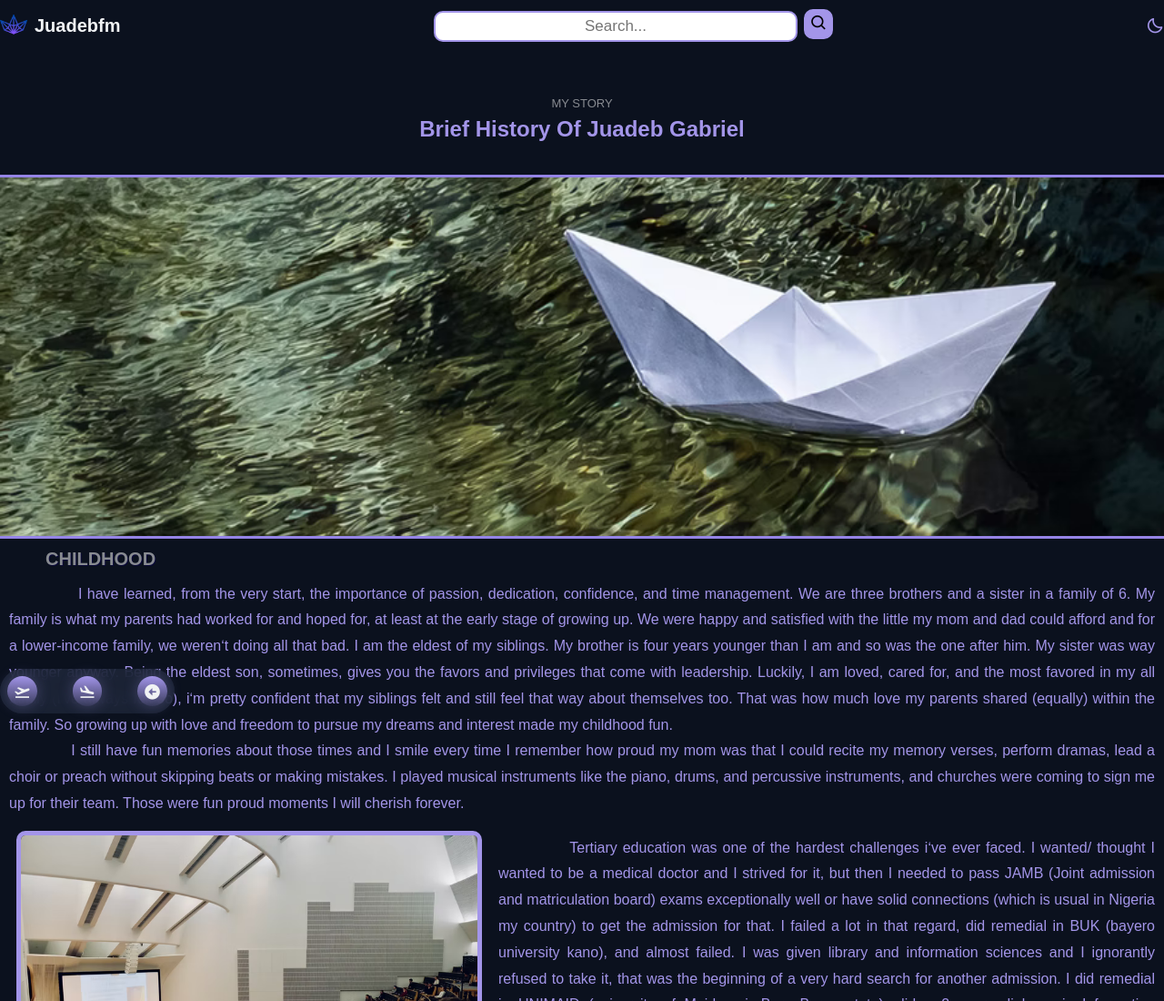
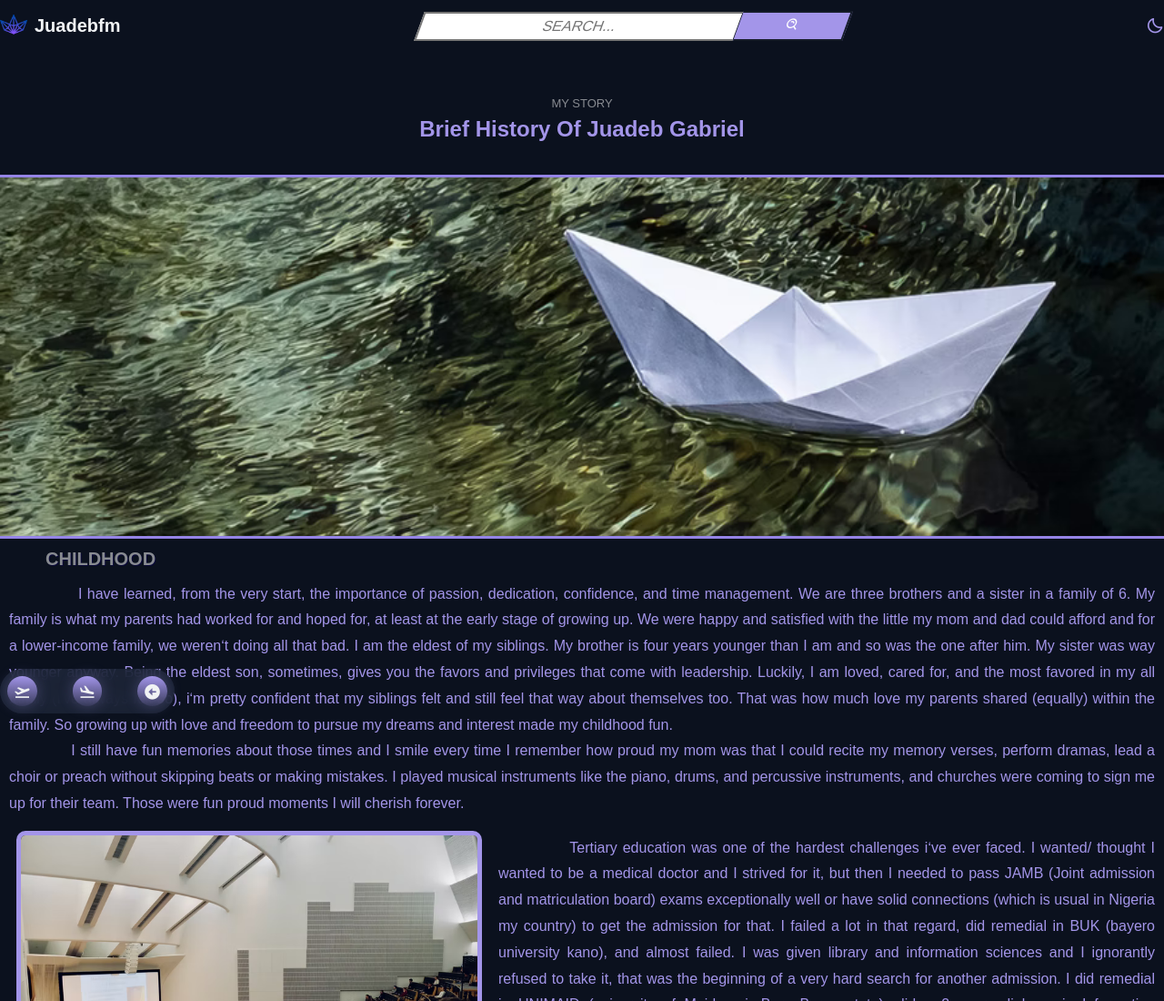
Before and after one commit to Juadebfm/JUAD-BASIC, a plain HTML site: page 230622/About.html in a window 1280 px wide. Shown: the top 1100 px of the page at 91% size. Drawn offline with nearby package versions, Linux system fonts and the light colour scheme.

Commit message:
Search box for about page

```diff
--- a/230622/About.html
+++ b/230622/About.html
@@ -27,12 +27,12 @@
            <h1 class="nav-logo-tag">Juadebfm</h1>
         </a>
         <!-- SEARCH BOX -->
-        <div class="navbar" id="myTopnav">
-            <div class="search-box" id="search-responsive">
-                <form action="search.php" method="get">
+        <div class="navbar">
+            <div class="search-box">
+                <!-- <form> -->
                     <input type="text" name="search" maxlength="60" placeholder="Search..." required>
-                    <button type="submit"><i class='bx bx-search' ></i></button>
-                </form>
+                    <button type="submit"><i class='bx bx-search-alt'></i></button>
+                <!-- </form> -->
             </div>
         </div>
 
--- a/230622/CSS/About.css
+++ b/230622/CSS/About.css
@@ -250,29 +250,69 @@ purple: hsl(174, 63%, 62%) */
 
 /* SEARCH BOX */
 .search-box {
-  float: right;
+  /* float: right; */
+  margin: 0 auto;
 }
 
 .search-box button {
-  height: 33px;
+  /* height: 33px;
   width: 32px;
   padding: 1px;
   margin: 10px 1px;
   background: var(--first-color);
   font-size: 20px;
   border: 2px solid var(--first-color);
-  border-radius: 10px;
+  border-radius: 10px; */
+
+  color: white;
+  background-color: var(--first-color);
+  text-align: center;
+  text-transform: uppercase;
+  padding: 5px 10px;
+  margin: 10px;
+  display: inline-block;
+  -ms-transform: skewX(-20deg);
+  -webkit-transform: skewX(-20deg);
+  transform: skewX(-20deg);
+  border: 2px solid var(--container-color);
+  width: 120px;
+  margin-left: -3px;
+  border-left: none;
+}
+
+.search-box button:hover {
+  background: #0a0938;
+
 }
 
 .search-box input[type=text] {
-  text-align: center;
+  /* text-align: center;
   height: 26px;
   width: 400px;
   font-size: 17px;
   border: 2px solid var(--first-color);
   border-radius: 10px;
   padding: 15px 15px 15px 15px;
-  margin: 10px 2px;
+  margin: 10px 2px; */
+
+  color: #333;
+  background-color: white;
+  text-align: center;
+  text-transform: uppercase;
+  padding: 5px 10px;
+  margin: 10px;
+  display: inline-block;
+  -ms-transform: skewX(-20deg);
+  -webkit-transform: skewX(-20deg);
+  transform: skewX(-20deg);
+  border: 2px solid #777;
+  width: 350px;
+  margin-right: 0px;
+  border-right: none;
+}
+
+.bx-search-alt{
+  text-align: center;
 }
 
 
```
